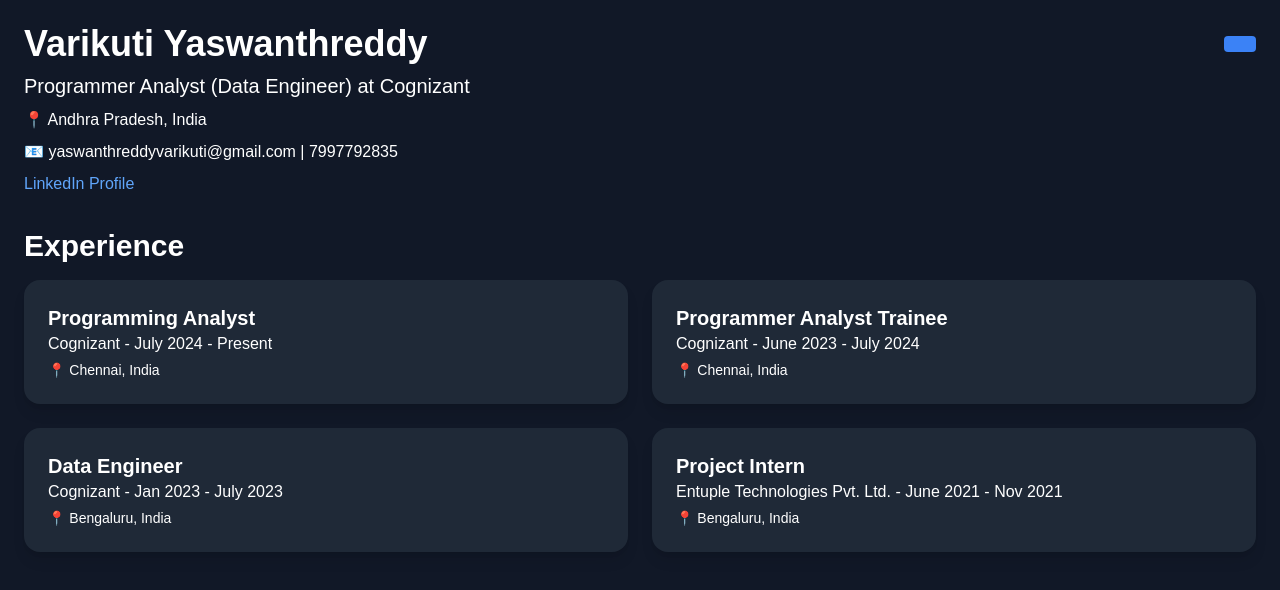
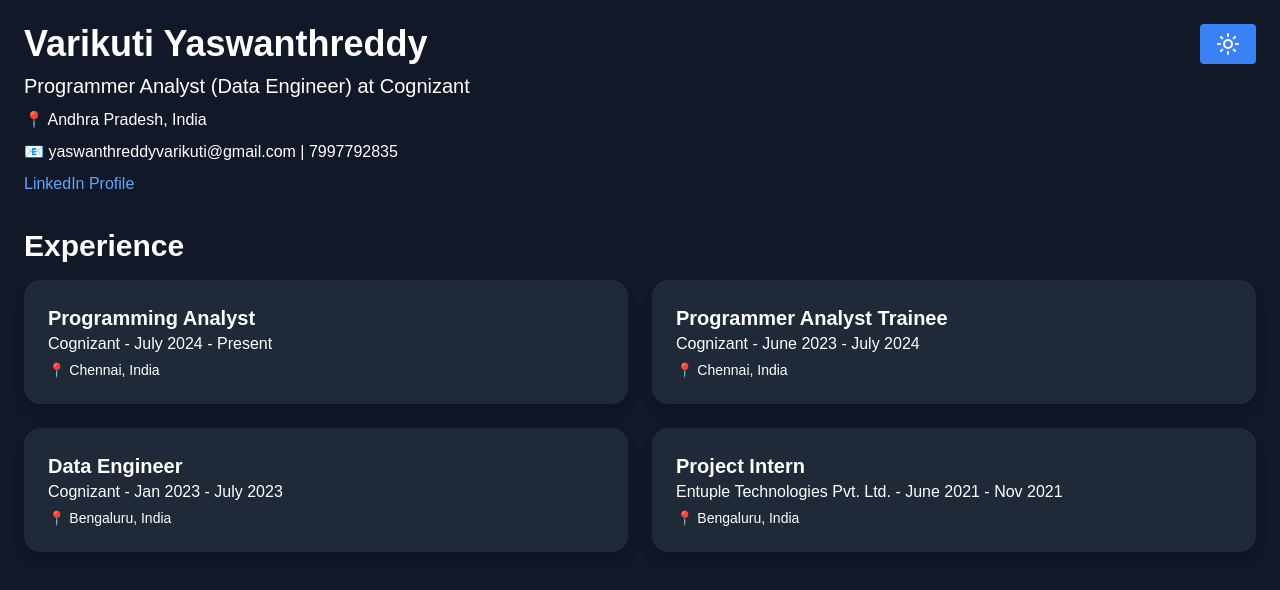
Before and after one commit to Yaswanthv5/portfolio_vercel, a Next.js app: page / in a window 1280 px wide. Shown: the top 590 px of the page. Built offline with nearby package versions, Linux system fonts and the light colour scheme.

Commit message:
Update button.tsx

```diff
--- a/app/components/ui/button.tsx
+++ b/app/components/ui/button.tsx
@@ -1,19 +1,18 @@
 import React from 'react';
 
-// Define ButtonProps to type-check the props
 interface ButtonProps {
-  text: string;         // Button label
-  onClick?: () => void; // Optional click handler
-  className?: string;   // Optional custom classes for styling
+  onClick?: () => void;
+  className?: string;
+  children: React.ReactNode;  // Add this line to accept children
 }
 
-const Button: React.FC<ButtonProps> = ({ text, onClick, className }) => {
+const Button: React.FC<ButtonProps> = ({ onClick, className, children }) => {
   return (
     <button
       onClick={onClick}
       className={`bg-blue-500 text-white py-2 px-4 rounded hover:bg-blue-700 transition-all ${className}`}
     >
-      {text}
+      {children}  {/* Render the children here */}
     </button>
   );
 };
```
